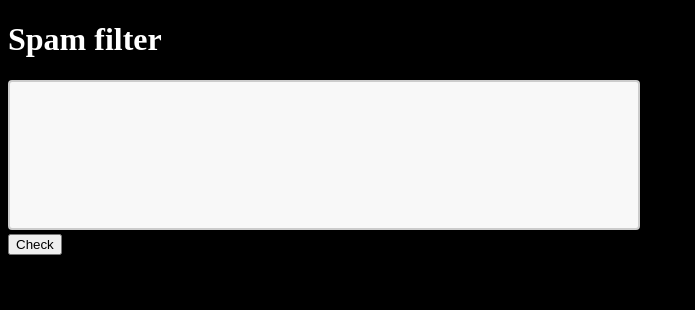
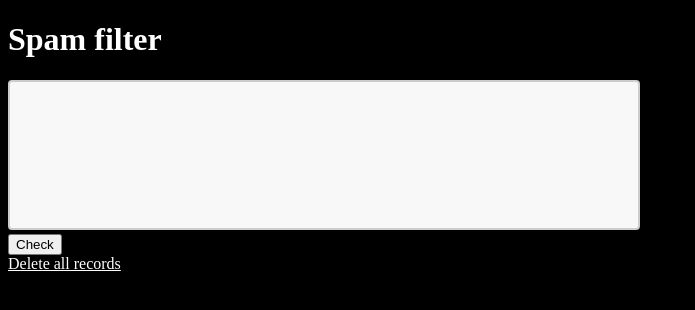
Before and after one commit to timpl-svg/spam_filter, a Flask app: page / in a window 1280 px wide. Shown: the top 310 px of the page, without its empty margins (0-695 px from the left). Run offline with Flask 2, Linux system fonts and the light colour scheme.

Commit message:
delete records done

```diff
--- a/app.py
+++ b/app.py
@@ -19,17 +19,17 @@ def index():
     if request.method == 'POST':
         text = request.form['text']
         # TODO: split this text with \n as delimiter
-        comment = Comment(text=text)
+        comments = text.split('\n')
 
         try:
-            db.session.add(comment)
+            for comment in comments:
+                db.session.add(Comment(text=comment))
             db.session.commit()
             return redirect('/result')
         except:
             return 'Error'
-
     else:
-        return render_template('index.html')
+        return render_template("index.html")
 
 
 @app.route('/result')
@@ -37,8 +37,18 @@ def result():
     comments = Comment.query.all()
     return render_template('result.html', comments=comments)
 
+@app.route('/delete')
+def delete():
+    comments = Comment.query.all()
+    try:
+        for comment in comments:
+            db.session.delete(comment)
+        db.session.commit()
+        return redirect('/')
+    except:
+        db.session.rollback()
+        return "error"
 
-# TODO: delete all the records in the table
 
 if __name__ == '__main__':
     app.run(debug=True)
--- a/templates/index.html
+++ b/templates/index.html
@@ -14,5 +14,6 @@
         <textarea type="text" name="text" id="text"></textarea><br>
         <input type="submit" value="Check">
     </form>
+    <a class="texts" href="/delete">Delete all records</a>
 </body>
 </html>
```
Also changed, not shown: instance/spam.db.
